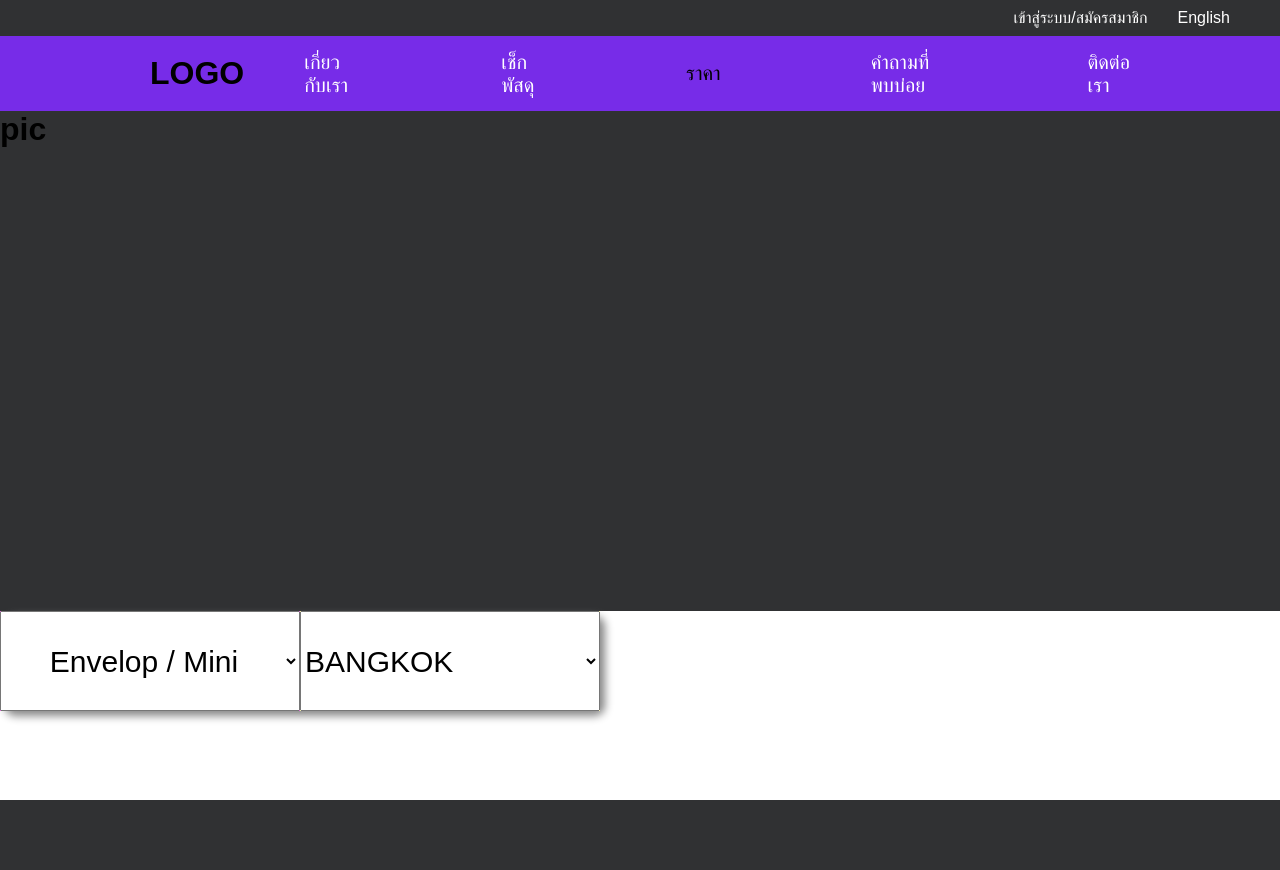
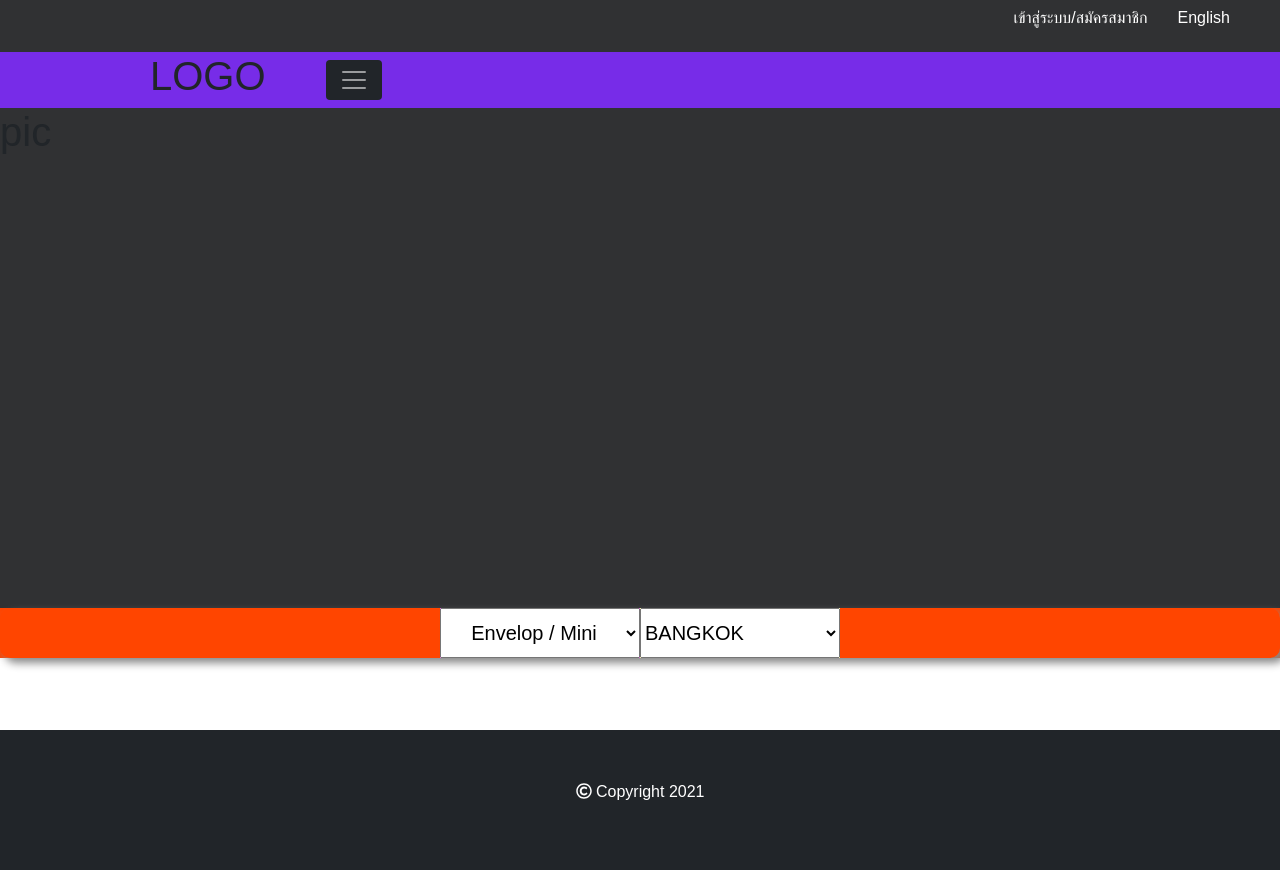
Before and after one commit to BTanakan/newgit, a PHP site: page /calculator.html in a window 1280 px wide. Before the commit the page ends 800 px from the top, so only its background shows below. Run offline with PHP 8.4, Linux system fonts and the light colour scheme; some libraries are stand-ins or nearby versions.

Commit message:
Navbar calculator

```diff
--- a/calculator-css.css
+++ b/calculator-css.css
@@ -6,8 +6,10 @@
 }
 
 .container-web{
-    max-width: 1600px;
+    max-width: 1700px;
     margin: 0 auto;
+    justify-content: last baseline;
+    align-content: flex-end;
 
 }
 
@@ -77,8 +79,8 @@ ul.menulist li a {
 
 .calculator-box{
     background-color: orangered;
-    height: 100px;
-    width: 600px;
+    height: auto;
+    width: auto;
     /* padding-top: 35px; */
 }
 
@@ -96,17 +98,36 @@ ul.menulist li a {
 
 .box-size select{
     text-align: center;
-    font-size: 30px;
-    height: 100px;
-    width: 300px;
+    font-size: 20px;
+    height: 50px;
+    width: 200px;
 }
 
 .box-location select{
-    font-size: 30px;
-    height: 100px;
-    width: 300px;
+    font-size: 20px;
+    height: 50px;
+    width: 200px;
 }
 
 .box-location{
     background-color: palegoldenrod;
 }
+/* footer */
+.container-fluid
+{
+    width: auto;
+    height: auto;
+    background: rgb(0, 0, 0);
+    padding: 50px;
+    text-align: center;
+}
+.container-fluid p
+{
+    color: #fff;
+}
+.back-to-top{
+    position: fixed;
+    bottom: 25px;
+    right: 25px;
+    display: none;
+}
--- a/calculator.html
+++ b/calculator.html
@@ -5,8 +5,12 @@
     <meta http-equiv="X-UA-Compatible" content="IE=edge">
     <meta name="viewport" content="width=device-width, initial-scale=1.0">
     <link rel="stylesheet" href="https://cdnjs.cloudflare.com/ajax/libs/font-awesome/5.15.2/css/all.min.css" integrity="sha512-HK5fgLBL+xu6dm/Ii3z4xhlSUyZgTT9tuc/hSrtw6uzJOvgRr2a9jyxxT1ely+B+xFAmJKVSTbpM/CuL7qxO8w==" crossorigin="anonymous" />
-    <link rel="stylesheet" href="path/to/font-awesome/css/font-awesome.min.css">
+
     <link rel="stylesheet" href="calculator-css.css">
+    <link href="https://cdn.jsdelivr.net/npm/bootstrap@5.0.0-beta1/dist/css/bootstrap.min.css" rel="stylesheet" integrity="sha384-giJF6kkoqNQ00vy+HMDP7azOuL0xtbfIcaT9wjKHr8RbDVddVHyTfAAsrekwKmP1" crossorigin="anonymous">
+    <!-- Font Awesome -->
+        <script defer src="https://use.fontawesome.com/releases/v5.0.7/js/all.js"></script>
+        <script src="https://ajax.googleapis.com/ajax/libs/jquery/3.4.1/jquery.min.js"></script>
     <title>Document</title>
 </head>
 <body>
@@ -25,17 +29,38 @@
     </nav>
     <!-- nav -->
 
+
     <div class="nav-bar-list">
         <div class="container-web">
             <div class="nav-menu-list">
                 <h1>LOGO</h1>
-                <ul class="menulist">
-                    <li><a href="#">เกี่ยวกับเรา</a></li>
-                    <li><a href="tracking.html">เช็กพัสดุ</a></li>
-                    <li><a href="#" style="color: black;">ราคา</a></li>
-                    <li><a href="FAQ.html">คำถามที่พบบ่อย</a></li>
-                    <li><a href="contact.html">ติดต่อเรา</a></li>
-                </ul>
+                <nav class="navbar ">
+                    <div class="container-web align-items-lg-end" >
+                      <button class="navbar-toggler navbar-dark bg-dark " type="button" data-bs-toggle="collapse" data-bs-target="#navbarToggleExternalContent" aria-controls="navbarToggleExternalContent" aria-expanded="false" aria-label="Toggle navigation">
+                        <span class="navbar-toggler-icon"></span>
+                      </button>
+                    </div>
+                  </nav>
+                  <div class="collapse navbar-collapse" id="navbarToggleExternalContent">
+                    <ul class="navbar-nav">
+                        <li class="nav-item">
+                            <a href="#" class="nav-link">เกี่ยวกับเรา</a>
+                        </li>
+                        <li class="nav-item">
+                            <a href="tracking.html" class="nav-link">เช็กพัสดุ</a>
+                        </li>
+                        <li class="nav-item">
+                            <a href="#" style="color: black;" class="nav-link">ราคา</a>
+                        </li>
+                        <li class="nav-item">
+                            <a href="FAQ.html" class="nav-link">คำถามที่พบบ่อย</a>
+                        </li>
+                        <li class="nav-item">
+                            <a href="contact.html" class="nav-link">ติดต่อเรา</a>
+                        </li>
+                    </ul>
+                  </div>
+
                 <!-- End Menu-list -->
             </div>
             <!-- End nav-menu-list -->
@@ -82,7 +107,34 @@
         <!-- End container -->
     </div>
     <!-- End calculator-box -->
+    <script src="https://cdn.jsdelivr.net/npm/@popperjs/core@2.5.4/dist/umd/popper.min.js" integrity="sha384-q2kxQ16AaE6UbzuKqyBE9/u/KzioAlnx2maXQHiDX9d4/zp8Ok3f+M7DPm+Ib6IU" crossorigin="anonymous"></script>
+    <script src="https://cdn.jsdelivr.net/npm/bootstrap@5.0.0-beta1/dist/js/bootstrap.min.js" integrity="sha384-pQQkAEnwaBkjpqZ8RU1fF1AKtTcHJwFl3pblpTlHXybJjHpMYo79HY3hIi4NKxyj" crossorigin="anonymous"></script>
 
+    <br><br><br>
+    <section id="footer" >
+        <div class="container-fluid bg-dark ">
+            <p class="text-white text-center"><i class="far fa-copyright text-white"></i> Copyright 2021</p>
+        </div>
+    </section>
+        <a id="back-to-top" href="#" class="btn btn-light btn-lg back-to-top" role="button"><i class="fas fa-chevron-up"></i></a>
+          <script>
+          $(document).ready(function(){
+        $(window).scroll(function () {
+            if ($(this).scrollTop() > 50) {
+              $('#back-to-top').fadeIn();
+            } else {
+              $('#back-to-top').fadeOut();
+            }
+          });
+          // scroll body to 0px on click
+          $('#back-to-top').click(function () {
+            $('body,html').animate({
+              scrollTop: 0
+            }, 400);
+            return false;
+          });
+      });
+    </script>
 
 </body>
 </html>
--- a/contact.html
+++ b/contact.html
@@ -142,6 +142,9 @@
             </div>
         </div>
 
+    <br><br><br><script src="https://cdn.jsdelivr.net/npm/@popperjs/core@2.5.4/dist/umd/popper.min.js" integrity="sha384-q2kxQ16AaE6UbzuKqyBE9/u/KzioAlnx2maXQHiDX9d4/zp8Ok3f+M7DPm+Ib6IU" crossorigin="anonymous"></script>
+    <script src="https://cdn.jsdelivr.net/npm/bootstrap@5.0.0-beta1/dist/js/bootstrap.min.js" integrity="sha384-pQQkAEnwaBkjpqZ8RU1fF1AKtTcHJwFl3pblpTlHXybJjHpMYo79HY3hIi4NKxyj" crossorigin="anonymous"></script>
+
     <br><br><br>
     <section id="footer" >
         <div class="container-fluid bg-dark ">
```
